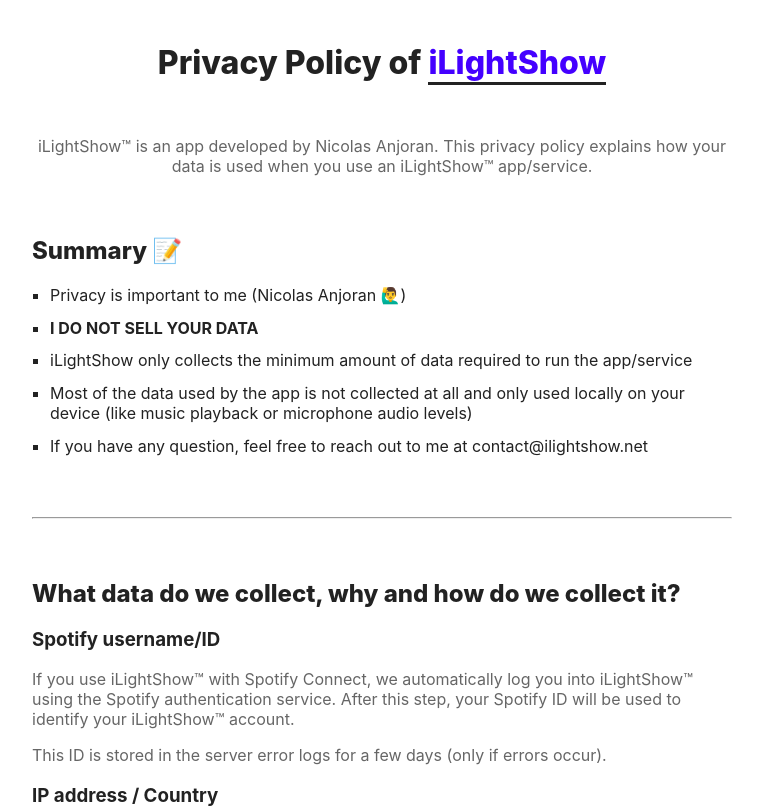
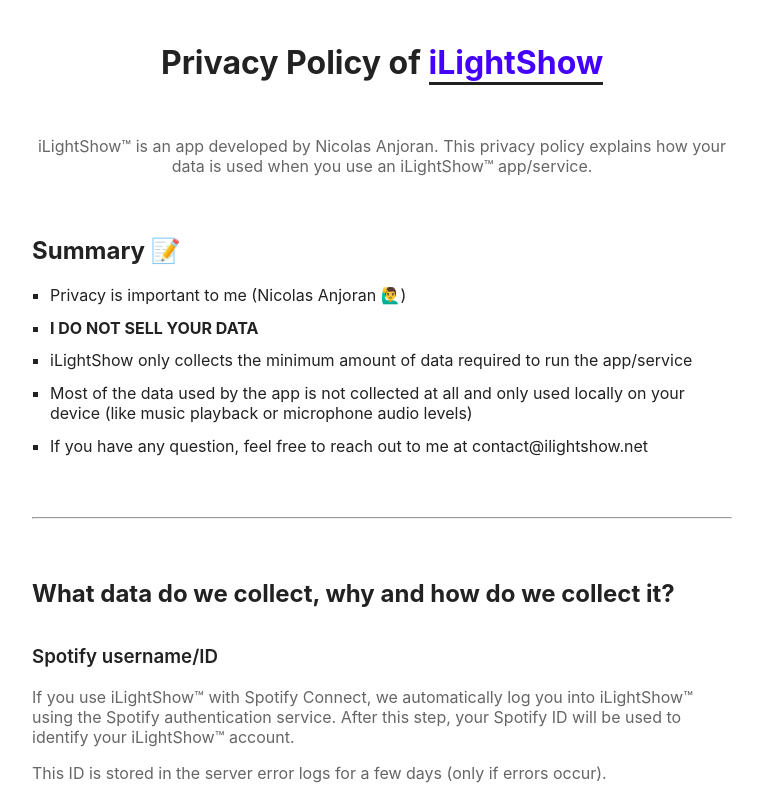
Before and after one commit to ilightshow/privacy-policy, a website: page index.html in a window 1280 px wide. Shown: the top 810 px of the page, without its empty margins (258-1015 px from the left). Drawn offline with Linux system fonts and the light colour scheme.

Commit message:
Style edited

```diff
--- a/index.html
+++ b/index.html
@@ -84,14 +84,12 @@
             margin-top: 2.5em;
         }
 
-        h1,
-        h2 {
-            /* margin-bottom: 0.1em; */
-            font-weight: 800;
+
+        h3 {
+            font-weight: 600;
+            margin-top: 2em;
         }
-
         h1 strong {
-            font-weight: 800;
             color: #4400ff;
             border-bottom: #222222 solid 3px;
         }
```
Also changed, not shown: template.html (+4 -6 lines).
